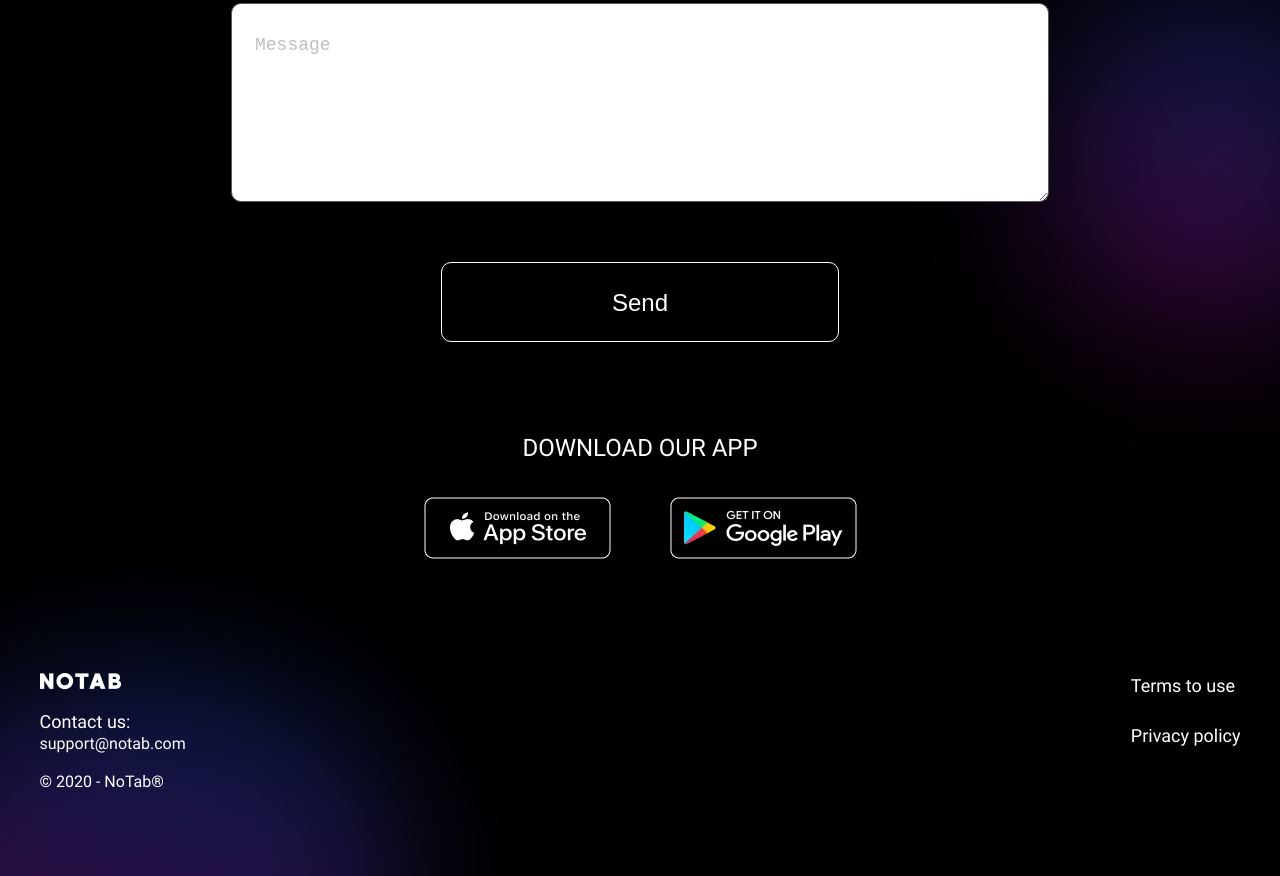
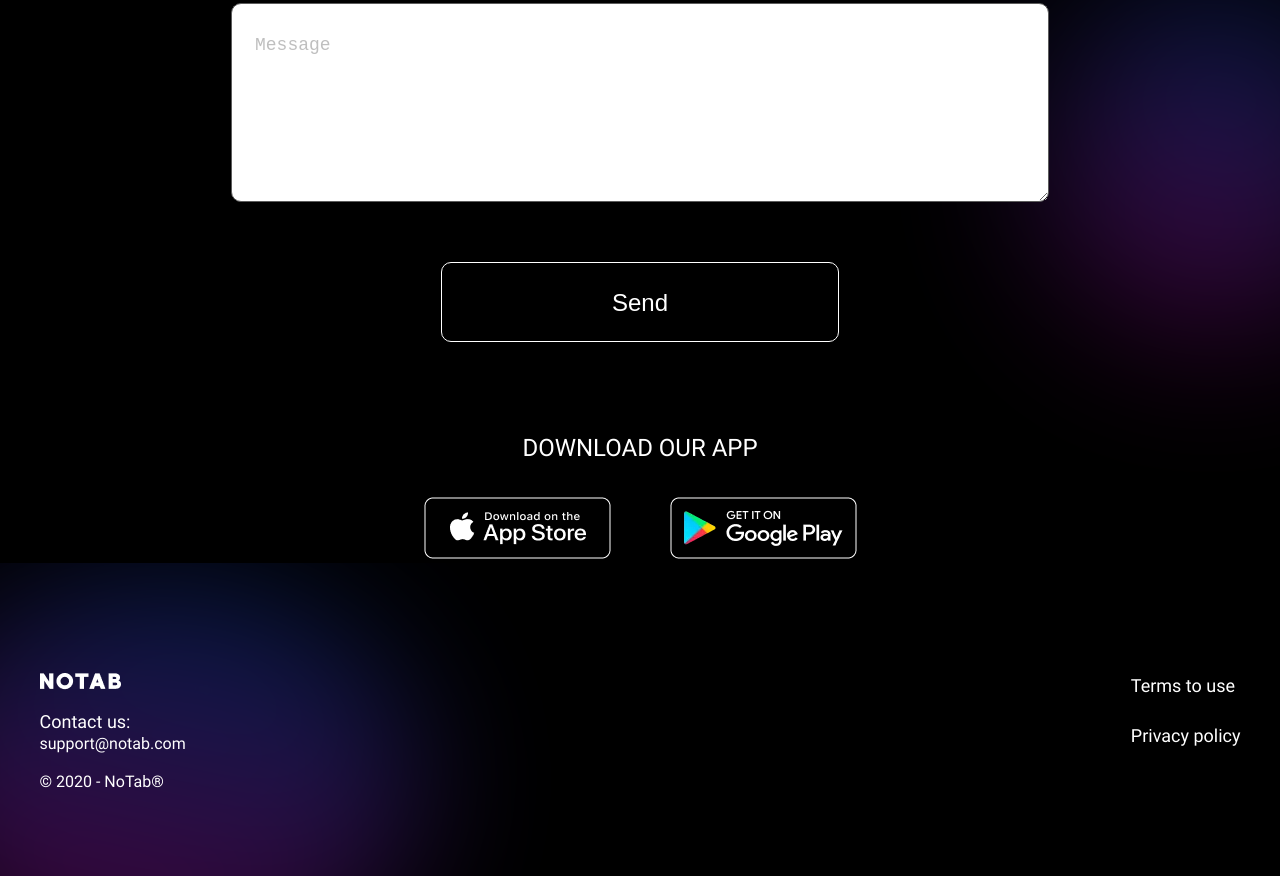
Before and after one commit to kirillPrituzhalov/NoTab, a plain HTML site: page index.html in a window 1280 px wide. Shown: the part 9683-10559 px from the top of the page. Drawn offline with Linux system fonts and the light colour scheme.

Commit message:
Third commit

```diff
--- a/style/styles.css
+++ b/style/styles.css
@@ -943,6 +943,9 @@ h1 {
   .get {
     padding-top: 220px;
   }
+  .ordering .container {
+    padding-bottom: 100px;
+  }
 }
 .get__headline {
   max-width: 580px;
@@ -1126,7 +1129,7 @@ textarea::placeholder {
   padding-bottom: 85px;
   overflow: hidden;
 }
-.footer::before {
+.footer .container::before {
   content: '';
   position: absolute;
   width: calc(400px + 10%);
@@ -1137,8 +1140,10 @@ textarea::placeholder {
   filter: blur(70px);
   z-index: -1;
   left: calc(-60px - 5%);
+  top: -95px;
 }
 .footer .container {
+  position: relative;
   display: flex;
   justify-content: space-between;
 }
```
